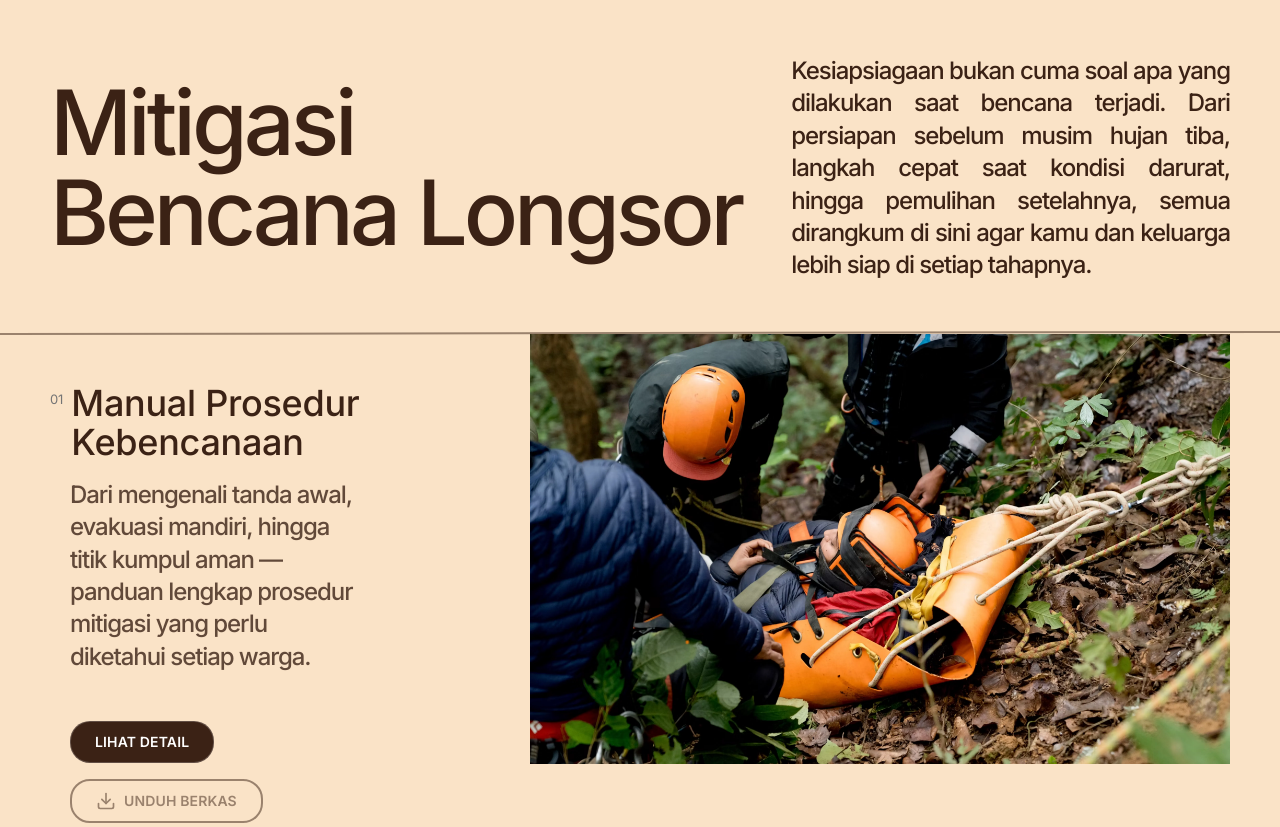
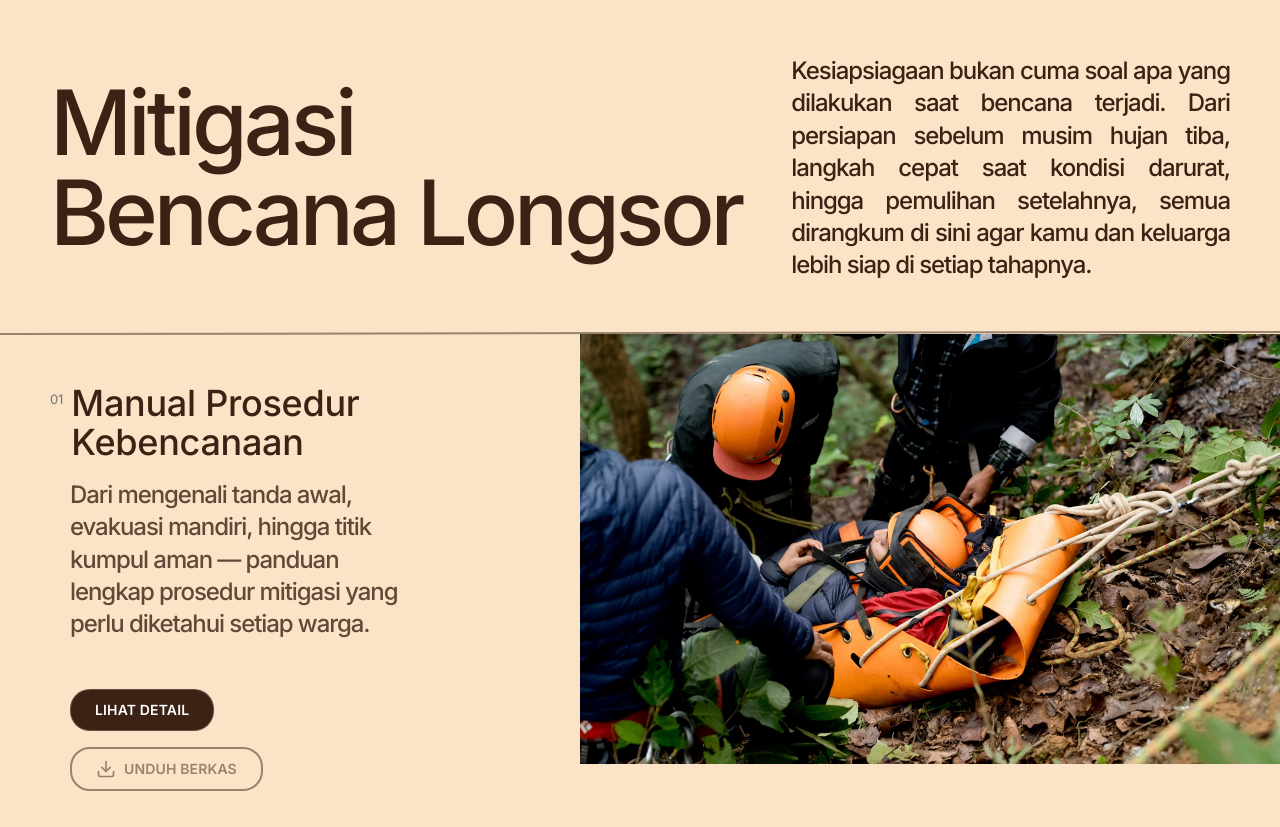
Before and after one commit to Celllzzz/SAKA-SiagaBencanaKalongan, a Next.js app: page /mitigasi in a window 1280 px wide. Shown: the part 125-952 px from the top of the page. Built offline with nearby package versions, Linux system fonts and the light colour scheme.

Commit message:
Fix desktop layout in mitigasi list to allow photo to stick to the right edge

```diff
--- a/src/components/mitigasi/mitigasi-card.tsx
+++ b/src/components/mitigasi/mitigasi-card.tsx
@@ -34,7 +34,7 @@ export function MitigasiCard({ data, isLast }: MitigasiCardProps) {
       <div className="w-full h-[2px] bg-[#3B2215]/50 -rotate-[0.1deg]" />
 
       {/* Content Container */}
-      <div className="w-full flex flex-col xl:flex-row items-center xl:items-start xl:justify-between gap-[50px] xl:gap-[116px] py-[50px] px-[20px] md:px-[32px] xl:px-[50px] xl:p-0 xl:pl-[50px]">
+      <div className="w-full flex flex-col xl:flex-row items-center xl:items-start xl:justify-between gap-[50px] xl:gap-[116px] py-[50px] px-[20px] md:px-[32px] xl:py-0 xl:pl-[50px] xl:pr-0">
 
         {/* Text Section (Left) */}
         <div className="flex flex-col items-start gap-[16px] w-full xl:max-w-[690px] xl:py-[50px] xl:pr-[50px]">
```
